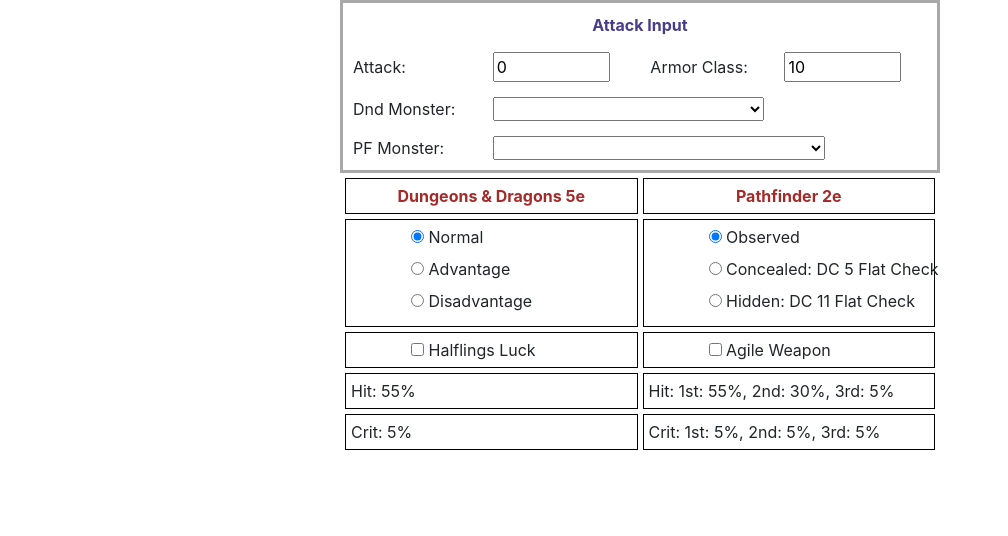
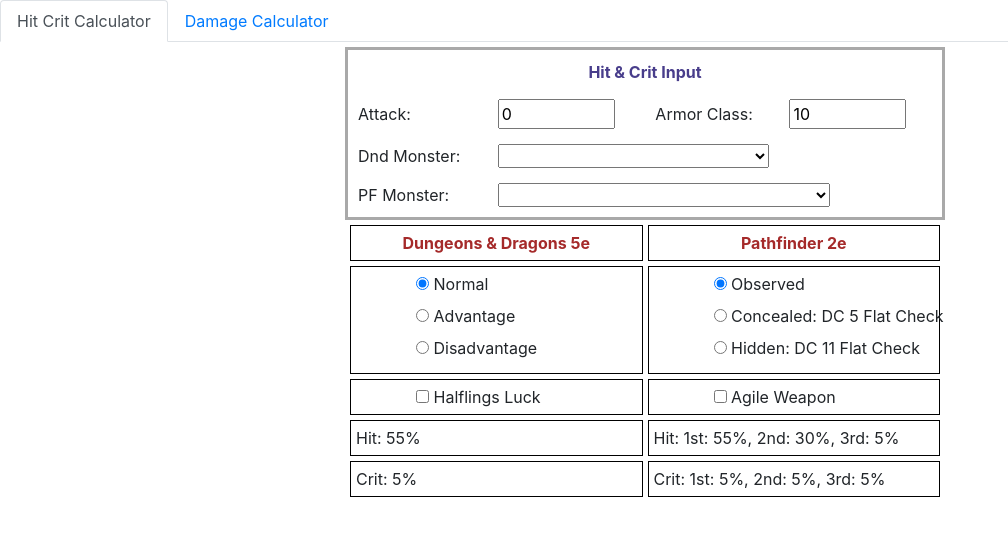
Before and after one commit to AndeHofer/likelihood, a React (Create React App) app: page / in a window 1280 px wide. Shown: the top 536 px of the page, without its empty margins (0-1008 px from the left). Built offline with nearby package versions, Linux system fonts and the light colour scheme.

Commit message:
added react-bootstrap for tabs

```diff
--- a/package.json
+++ b/package.json
@@ -9,6 +9,7 @@
     "bootstrap": "^4.6.0",
     "gh-pages": "^3.1.0",
     "react": "^17.0.2",
+    "react-bootstrap": "^1.5.2",
     "react-dom": "^17.0.2",
     "react-scripts": "4.0.3",
     "web-vitals": "^1.1.1"
--- a/public/index.html
+++ b/public/index.html
@@ -5,9 +5,12 @@
     <link rel="icon" href="%PUBLIC_URL%/favicon.ico" />
     <meta name="viewport" content="width=device-width, initial-scale=1" />
     <meta name="theme-color" content="#000000" />
-    <meta
-      name="description"
-      content="Calculates probabilities in RPG's"
+    <meta name="description" content="Calculates probabilities in RPG's" />
+    <link
+      rel="stylesheet"
+      href="https://cdn.jsdelivr.net/npm/bootstrap@4.6.0/dist/css/bootstrap.min.css"
+      integrity="sha384-B0vP5xmATw1+K9KRQjQERJvTumQW0nPEzvF6L/Z6nronJ3oUOFUFpCjEUQouq2+l"
+      crossorigin="anonymous"
     />
     <link rel="apple-touch-icon" href="%PUBLIC_URL%/logo192.png" />
     <!--
--- a/src/Calculator.css
+++ b/src/Calculator.css
@@ -1,6 +1,7 @@
 .calculator {
     max-width: 600px;
     margin: auto;
+    padding: 5px;
 }
 
 .calc-result-table {
--- /dev/null
+++ b/src/DamageCalculator.js
@@ -0,0 +1,22 @@
+import React from "react";
+import "./Calculator.css";
+
+class DamageCalculator extends React.Component {
+  render() {
+    return (
+      <div className="calculator">
+        <table className="calc-input-table">
+          <tbody>
+            <tr>
+              <th colSpan="4" className="input-header">
+                Damage Input
+              </th>
+            </tr>
+          </tbody>
+        </table>
+      </div>
+    );
+  }
+}
+
+export default DamageCalculator;
--- a/src/Calculator.js
+++ b/src/HitCritCalculator.js
@@ -7,7 +7,7 @@
 import { pf2Monsters } from "./monstersPF2";
 import RadioInputGroup from "./RadioInputGroup";
 
-class Calculator extends React.Component {
+class HitCritCalculator extends React.Component {
   constructor(props) {
     super(props);
     this.state = {
@@ -147,7 +147,7 @@
           <tbody>
             <tr>
               <th colSpan="4" className="input-header">
-                Attack Input
+                Hit & Crit Input
               </th>
             </tr>
             <tr>
@@ -369,4 +369,4 @@
   return result;
 }
 
-export default Calculator;
+export default HitCritCalculator;
--- /dev/null
+++ b/src/MainTab.js
@@ -0,0 +1,22 @@
+import React from "react";
+import Tabs from "react-bootstrap/Tabs";
+import Tab from "react-bootstrap/Tab";
+import HitCritCalculator from "./HitCritCalculator";
+import DamageCalculator from "./DamageCalculator";
+
+class MainTab extends React.Component {
+  render() {
+    return (
+      <Tabs defaultActiveKey="hitCritCalc">
+        <Tab eventKey="hitCritCalc" title="Hit Crit Calculator">
+          <HitCritCalculator />
+        </Tab>
+        <Tab eventKey="damageCalc" title="Damage Calculator">
+          <DamageCalculator />
+        </Tab>
+      </Tabs>
+    );
+  }
+}
+
+export default MainTab;
--- a/src/index.js
+++ b/src/index.js
@@ -3,11 +3,11 @@
 import "./index.css";
 //import reportWebVitals from "./reportWebVitals";
 import 'bootstrap/dist/css/bootstrap.css';
-import Calculator from "./Calculator";
+import MainTab from "./MainTab";
 
 
 
-ReactDOM.render(<Calculator />, document.getElementById("root"));
+ReactDOM.render(<MainTab />, document.getElementById("root"));
 
 // If you want to start measuring performance in your app, pass a function
 // to log results (for example: reportWebVitals(console.log))
```
Also changed, not shown: 1 other file (tests, documents, lock files or other folders).
